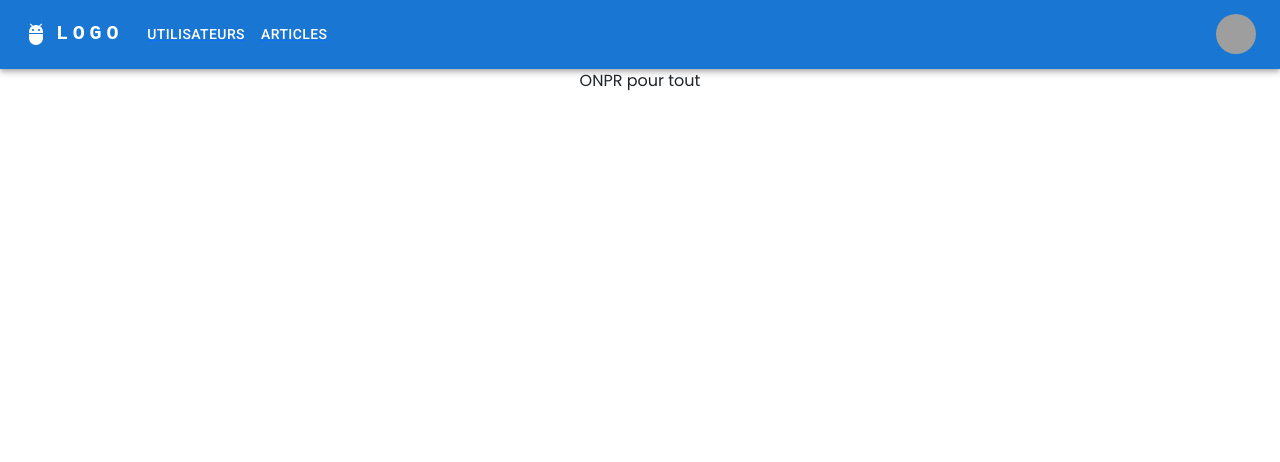
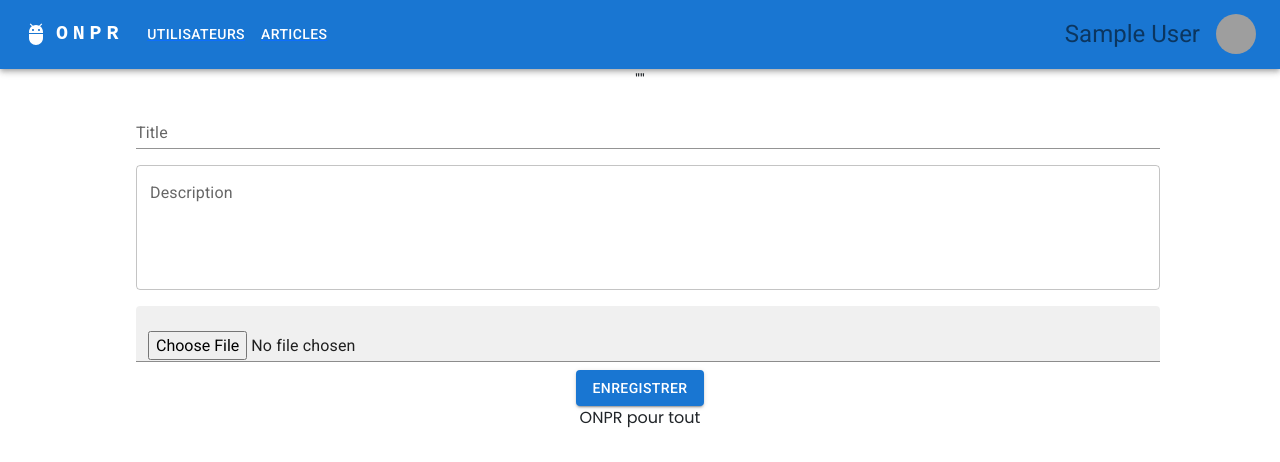
Before and after one commit to Jean-Lionel/onpr-react, a React (Create React App) app: page /admin-article-add in a window 1280 px wide. Shown: the top 462 px of the page. Built offline with nearby package versions, Linux system fonts and the light colour scheme; sample sign-in values are in the browser's storage; grey boxes are pictures that could not be loaded.

Commit message:
display datatable

```diff
--- a/package.json
+++ b/package.json
@@ -8,6 +8,7 @@
     "@mui/icons-material": "^5.6.2",
     "@mui/material": "^5.7.0",
     "@mui/styled-engine-sc": "^5.7.0",
+    "@mui/x-data-grid": "^5.11.0",
     "@testing-library/jest-dom": "^5.16.2",
     "@testing-library/react": "^12.1.3",
     "@testing-library/user-event": "^13.5.0",
--- /dev/null
+++ b/src/Test/DateTabeleTest.js
@@ -0,0 +1,49 @@
+import * as React from 'react';
+import { DataGrid } from '@mui/x-data-grid';
+
+const columns = [
+  { field: 'id', headerName: 'ID', width: 70 },
+  { field: 'firstName', headerName: 'First name', width: 130 },
+  { field: 'lastName', headerName: 'Last name', width: 130 },
+  {
+    field: 'age',
+    headerName: 'Age',
+    type: 'number',
+    width: 90,
+  },
+  {
+    field: 'fullName',
+    headerName: 'Full name',
+    description: 'This column has a value getter and is not sortable.',
+    sortable: false,
+    width: 160,
+    valueGetter: (params) =>
+      `${params.row.firstName || ''} ${params.row.lastName || ''}`,
+  },
+];
+
+const rows = [
+  { id: 1, lastName: 'Snow', firstName: 'Jon', age: 35 },
+  { id: 2, lastName: 'Lannister', firstName: 'Cersei', age: 42 },
+  { id: 3, lastName: 'Lannister', firstName: 'Jaime', age: 45 },
+  { id: 4, lastName: 'Stark', firstName: 'Arya', age: 16 },
+  { id: 5, lastName: 'Targaryen', firstName: 'Daenerys', age: null },
+  { id: 6, lastName: 'Melisandre', firstName: null, age: 150 },
+  { id: 7, lastName: 'Clifford', firstName: 'Ferrara', age: 44 },
+  { id: 8, lastName: 'Frances', firstName: 'Rossini', age: 36 },
+  { id: 9, lastName: 'Roxie', firstName: 'Harvey', age: 65 },
+];
+
+export default function DateTabeleTest() {
+  return (
+    <div style={{ height: 400, width: '100%' }}>
+      <DataGrid
+        rows={rows}
+        columns={columns}
+        pageSize={5}
+        rowsPerPageOptions={[5]}
+        checkboxSelection
+      />
+    </div>
+  );
+}
--- a/src/components/admin/AppBar.js
+++ b/src/components/admin/AppBar.js
@@ -33,6 +33,7 @@ const ResponsiveAppBar = () => {
   const [anchorElNav, setAnchorElNav] = React.useState(null);
   const [anchorElUser, setAnchorElUser] = React.useState(null);
  // const [activeTab, setActiveTab] = React.useState("home");
+ const connectedUser = JSON.parse(localStorage.getItem("user"));
 
   const handleOpenNavMenu = (event) => {
     setAnchorElNav(event.currentTarget);
@@ -78,6 +79,7 @@ const ResponsiveAppBar = () => {
 
   return (
     <AppBar position="static">
+
       <Container maxWidth="xl">
         <Toolbar disableGutters>
           <AdbIcon sx={{ display: { xs: 'none', md: 'flex' }, mr: 1 }} />
@@ -96,7 +98,7 @@ const ResponsiveAppBar = () => {
               textDecoration: 'none',
             }}
           >
-            LOGO
+            ONPR
           </Typography>
 
           <Box sx={{ flexGrow: 1, display: { xs: 'flex', md: 'none' } }}>
@@ -154,7 +156,7 @@ const ResponsiveAppBar = () => {
               textDecoration: 'none',
             }}
           >
-            LOGO
+            ONPR
           </Typography>
           <Box sx={{ flexGrow: 1, display: { xs: 'none', md: 'flex' } }}>
             {routes.map((route, index) => (
@@ -177,8 +179,16 @@ const ResponsiveAppBar = () => {
           <Box sx={{ flexGrow: 0 }}>
             <Tooltip title="Open settings">
               <IconButton onClick={handleOpenUserMenu} sx={{ p: 0 }}>
+              <Typography
+               variant = "h5"
+               mr={2}
+              >
+                {connectedUser.user.name}
+              </Typography>
                 <Avatar alt="Remy Sharp" src="/static/images/avatar/2.jpg" />
+
               </IconButton>
+
             </Tooltip>
             <Menu
               sx={{ mt: '45px' }}
--- a/src/components/admin/articles/AddArticle.js
+++ b/src/components/admin/articles/AddArticle.js
@@ -1,42 +1,92 @@
 import { useState } from "react";
 import axios from 'axios'
 import { useHistory } from "react-router-dom";
-import { Box } from "@mui/material";
+import { Box, FormControl, Input, InputLabel , TextField,Button, FilledInput} from "@mui/material";
 
 const AddArticle = () => {
 
     const [title, setTitle] = useState("");
     const [body, setBody] = useState("")
-    const [link, setLink] = useState("")
+    const [selectedFile, setSelectedFile] = useState("")
+    const [error, setError] = useState("")
     let history = useHistory();
 
     const handleSubmit = (e) => {
         e.preventDefault();
 
         const token = localStorage.getItem("token")
-        const article = {
-            title: title,
-            body: body,
-        }
+        const data = new FormData()
+
+        data.append("title", title)
+        data.append("body", body)
+        data.append("image", selectedFile)
+
         axios.post("articles/",
-        article,
-        {
-            headers: {
-                 Authorization: "Bearer " +token
-                }
-        }
+            data,
+            {
+                headers: {
+                    Authorization: "Bearer " +token
+                    }
+            }
         )
         .then(function (response) {
             console.log(response)
             history.push("/admin-article");
         })
         .catch(function (error) {
+            setError(error.response.data)
             console.log(error)
         }).finally((e) ={
         })
     }
     return (
-        <Box>
+        <Box
+        sx={{
+            width: "80%",
+            margin: "auto",
+
+          }}
+        >
+            {JSON.stringify(error)}
+            <FormControl fullWidth sx={{ m: 1 }} variant="standard">
+                <InputLabel htmlFor="title">Title</InputLabel>
+                <Input
+                id="title"
+                value={title}
+                onChange={(e) => (setTitle(e.target.value))}
+                ></Input>
+
+            </FormControl>
+
+            <FormControl fullWidth sx={{ m:1 }} variant="standard">
+                <TextField
+                id="body"
+                label="Description"
+                multiline
+                rows={4}
+                defaultValue=""
+
+                onChange={(e) => (setBody(e.target.value))}
+                />
+            </FormControl>
+
+            <FormControl fullWidth sx={{ m: 1 }} variant="standard">
+                <FilledInput
+                type="file"
+                id="image"
+                label="Image"
+
+                onChange={(e) => (setSelectedFile(e.target.files[0]))}
+                ></FilledInput>
+            </FormControl>
+
+            <Button
+            variant="contained"
+            onClick={handleSubmit}
+            >
+                Enregistrer
+            </Button>
+
 
         </Box>
 
--- a/src/components/admin/articles/ArticleList.js
+++ b/src/components/admin/articles/ArticleList.js
@@ -1,11 +1,14 @@
 import useFetchData from "../../../utility/useFecthData";
 import {Link} from "react-router-dom"
+import DateTabeleTest from "../../../test/DateTabeleTest";
 
 const ArticleList = () => {
     let {data: articles, isLoading, error} = useFetchData("articles");
          let articlesList = articles?.data?.data
     return (
         <div>
+
+            <DateTabeleTest />
 
             <h1>
                 Liste des articles
@@ -27,6 +30,7 @@ const ArticleList = () => {
                     </div>
                 )}
             <ul>
+
             {articlesList && articlesList.map((article, index) =>(
                 <li key={index} className="article-item">
                     <div>
--- a/src/components/admin/users/AddUser.js
+++ b/src/components/admin/users/AddUser.js
@@ -1,5 +1,5 @@
 import { Box, FormControl, InputLabel, Input, Button, Alert, Select,MenuItem , TextField} from "@mui/material";
-import { useState } from "react";
+import { useState,useEffect } from "react";
 //import usePostData from "../../../utility/usePostData";
 import axios from "axios"
 import { useHistory } from "react-router-dom";
@@ -58,7 +58,14 @@ const AddUser = () => {
     }
 
     return (
-    <Box>
+    <Box
+    sx={{
+      width: "80%",
+      margin: "auto",
+
+    }}
+
+    >
         <div>
             <h1>Ajouter un utilisateur</h1>
         <FormControl fullWidth sx={{ m: 1 }} variant="standard">
```
Also changed, not shown: 1 other file (tests, documents, lock files or other folders).
